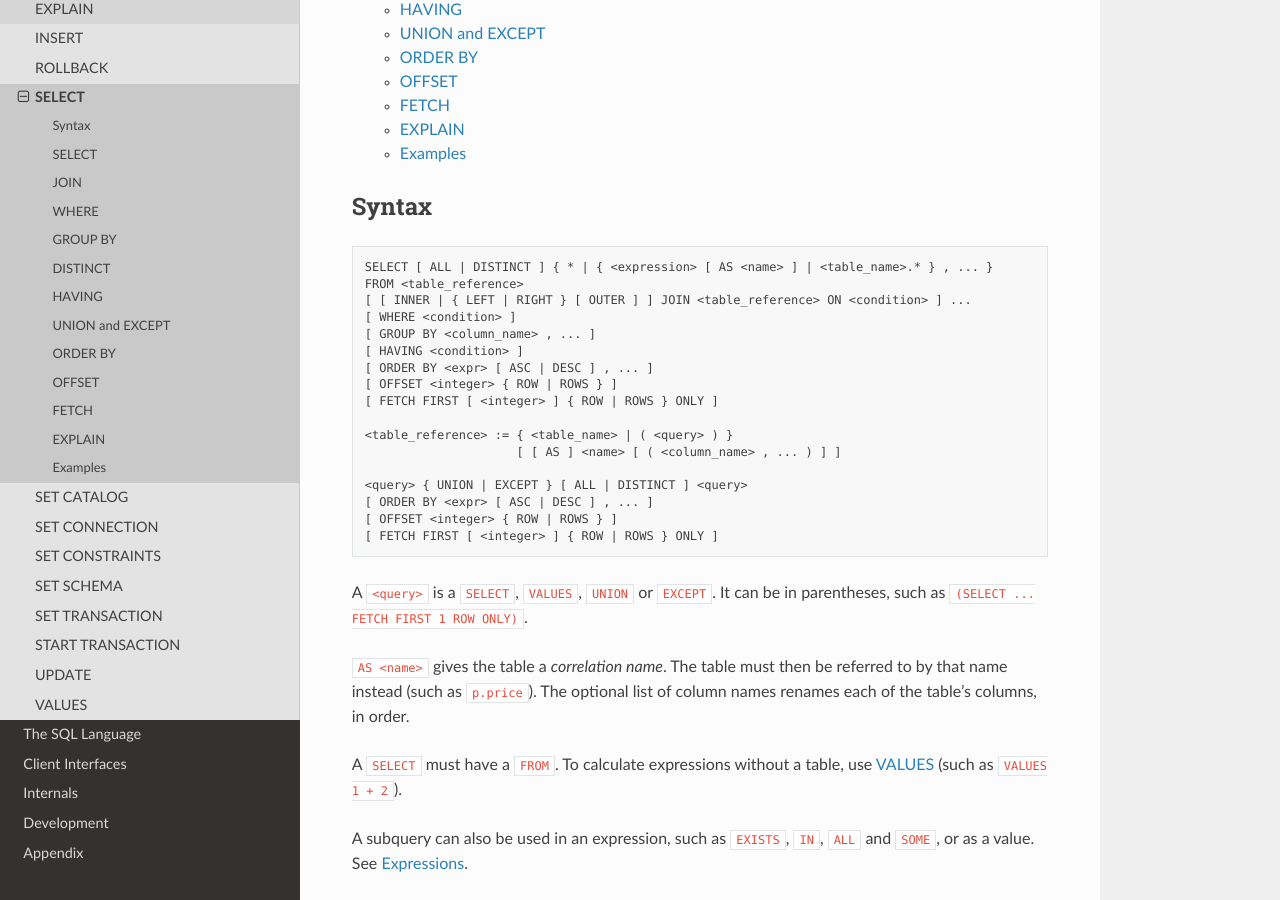
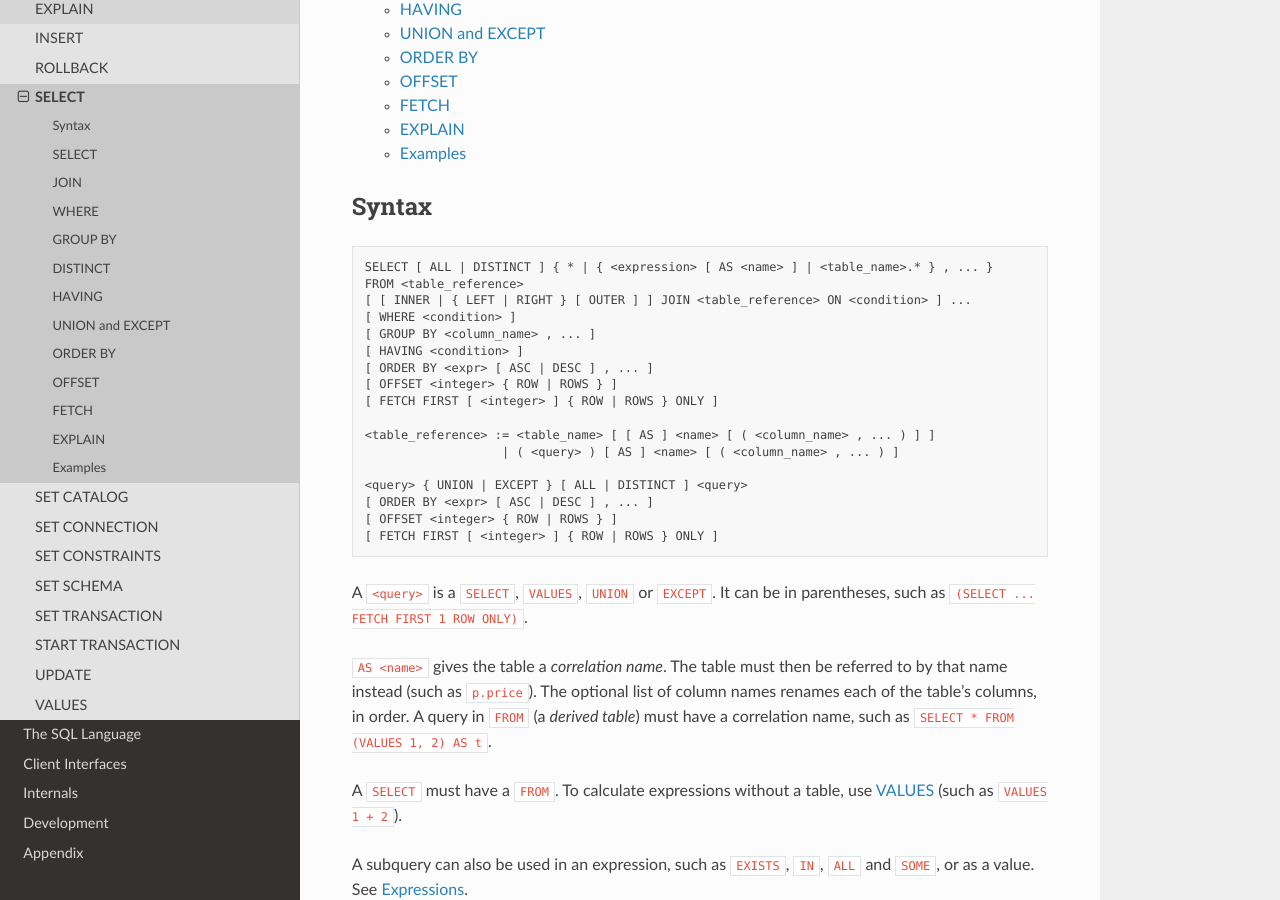
Before and after one commit to elliotchance/vsql, a Sphinx documentation site: the page built from docs/select.rst, in a window 1280 px wide and 900 px high, scrolled down 415 px. Built offline with Sphinx 7.4.7 and the Read the Docs theme 3.1.0, drawn with Linux system fonts in a browser that asks for light colours.

Commit message:
language: A subquery in FROM must have a correlation name
A <derived table> must have a <correlation or recognition> (7.6 <table
primary>), so SELECT * FROM (SELECT * FROM t) is now a 42601 error. It was
accepted and named $1. The error for two of them in a join without names
isn't needed any more.

Co-Authored-By: Claude Opus 5.5 <noreply@anthropic.com>

```diff
--- a/docs/select.rst
+++ b/docs/select.rst
@@ -20,8 +20,8 @@ Syntax
   [ OFFSET <integer> { ROW | ROWS } ]
   [ FETCH FIRST [ <integer> ] { ROW | ROWS } ONLY ]
 
-  <table_reference> := { <table_name> | ( <query> ) }
-                       [ [ AS ] <name> [ ( <column_name> , ... ) ] ]
+  <table_reference> := <table_name> [ [ AS ] <name> [ ( <column_name> , ... ) ] ]
+                     | ( <query> ) [ AS ] <name> [ ( <column_name> , ... ) ]
 
   <query> { UNION | EXCEPT } [ ALL | DISTINCT ] <query>
   [ ORDER BY <expr> [ ASC | DESC ] , ... ]
@@ -33,7 +33,9 @@ parentheses, such as ``(SELECT ... FETCH FIRST 1 ROW ONLY)``.
 
 ``AS <name>`` gives the table a *correlation name*. The table must then be
 referred to by that name instead (such as ``p.price``). The optional list of
-column names renames each of the table's columns, in order.
+column names renames each of the table's columns, in order. A query in ``FROM``
+(a *derived table*) must have a correlation name, such as
+``SELECT * FROM (VALUES 1, 2) AS t``.
 
 A ``SELECT`` must have a ``FROM``. To calculate expressions without a table,
 use :doc:`values` (such as ``VALUES 1 + 2``).
--- a/docs/values.rst
+++ b/docs/values.rst
@@ -61,12 +61,12 @@ Examples
   VALUES ROW('cool', 12.3);
   -- COL1: cool COL2: 12.3
 
-  SELECT * FROM (VALUES ROW(1, 'foo', TRUE));
+  SELECT * FROM (VALUES ROW(1, 'foo', TRUE)) AS t;
   -- COL1: 1 COL2: foo COL3: TRUE
 
   SELECT * FROM (VALUES ROW(1, 'foo', TRUE)) AS t1 (abc, col2, "f");
   -- ABC: 1 COL2: foo f: TRUE
 
-  SELECT * FROM (VALUES ROW(123, 'hi'), ROW(456, 'there'));
+  SELECT * FROM (VALUES ROW(123, 'hi'), ROW(456, 'there')) AS t;
   -- COL1: 123 COL2: hi
   -- COL1: 456 COL2: there
```
Also changed, not shown: 4 other files.
